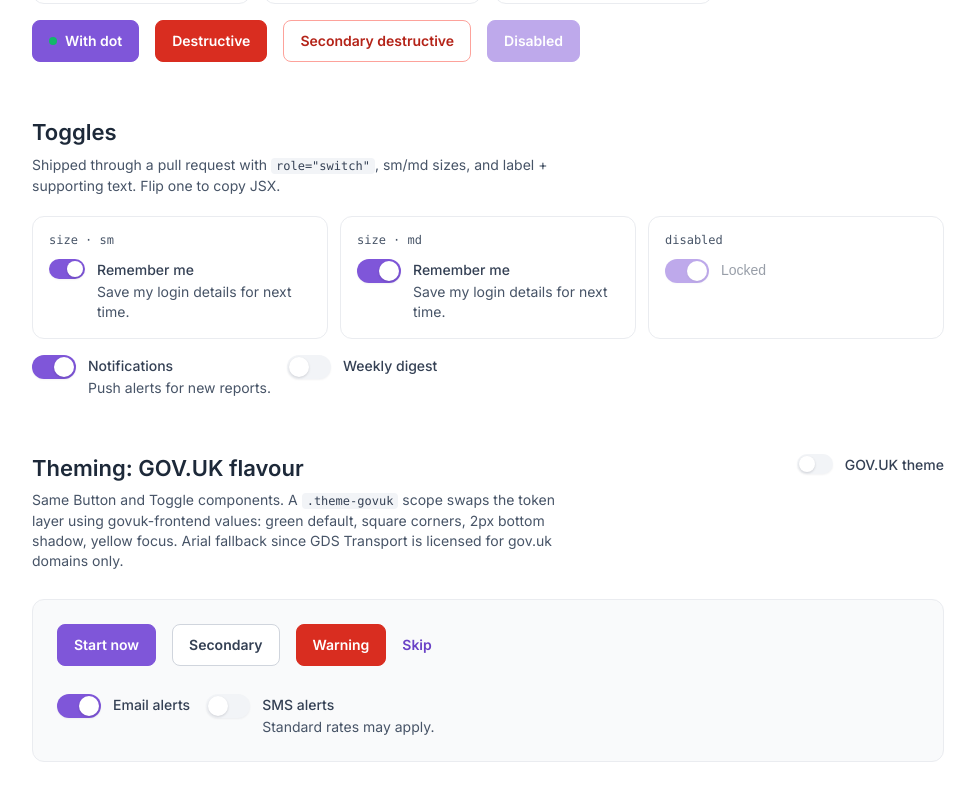
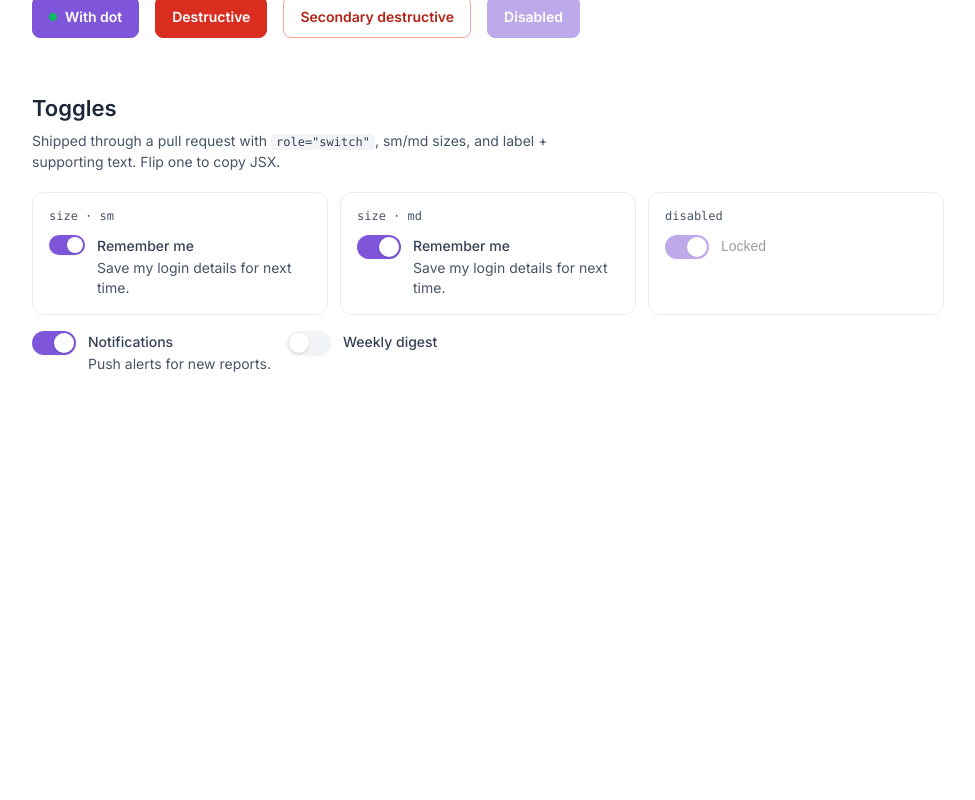
Before and after one commit to elliot-rylands/component-lab, a React (Vite) app: page / in a window 1280 px wide. Shown: the part 1440-2240 px from the top of the page, without its empty margins (152-1127 px from the left). After the commit the page ends 1966 px from the top, so only its background shows below. Built offline with nearby package versions, Linux system fonts and the light colour scheme.

Commit message:
Remove the GOV.UK theme from the Component Lab.
Keep the Untitled UI Button matrix and Toggle gallery as the public story.

```diff
--- a/src/App.css
+++ b/src/App.css
@@ -133,16 +133,6 @@
   margin-top: 8px;
 }
 
-.lab__theme-stage {
-  padding: 24px;
-  border: 1px solid var(--gray-200);
-  border-radius: 12px;
-  background: var(--gray-50);
-  display: flex;
-  flex-direction: column;
-  gap: 20px;
-}
-
 .lab__toast {
   position: fixed;
   left: 50%;
--- a/src/App.jsx
+++ b/src/App.jsx
@@ -36,7 +36,6 @@ export default function App() {
   const [toast, setToast] = useState(false);
   const [notify, setNotify] = useState(true);
   const [digest, setDigest] = useState(false);
-  const [themeGovuk, setThemeGovuk] = useState(false);
   const [sizeDemo, setSizeDemo] = useState({ sm: true, md: true });
 
   useEffect(() => {
@@ -62,8 +61,7 @@ export default function App() {
           <h1 className="lab__title">Component Lab</h1>
           <p className="lab__dek">
             Interactive Buttons and Toggles built from the Untitled UI PRO set.
-            Every example copies its JSX. Theming swaps the token layer, not the
-            components.
+            Every example copies its JSX.
           </p>
         </div>
       </header>
@@ -220,40 +218,6 @@ export default function App() {
         </div>
       </section>
 
-      <section className="lab__section">
-        <div className="lab__section-head">
-          <div>
-            <h2 className="lab__section-title">Theming: GOV.UK flavour</h2>
-            <p className="lab__section-note">
-              Same Button and Toggle components. A <code>.theme-govuk</code> scope
-              swaps the token layer using govuk-frontend values: green default,
-              square corners, 2px bottom shadow, yellow focus. Arial fallback
-              since GDS Transport is licensed for gov.uk domains only.
-            </p>
-          </div>
-          <Toggle
-            size="sm"
-            label="GOV.UK theme"
-            checked={themeGovuk}
-            onChange={(e) => setThemeGovuk(e.target.checked)}
-          />
-        </div>
-        <div className={themeGovuk ? 'theme-govuk lab__theme-stage' : 'lab__theme-stage'}>
-          <div className="lab__row">
-            <Button hierarchy="primary">Start now</Button>
-            <Button hierarchy="secondary-gray">Secondary</Button>
-            <Button hierarchy="primary" destructive>
-              Warning
-            </Button>
-            <Button hierarchy="link-color">Skip</Button>
-          </div>
-          <div className="lab__row lab__row--toggles">
-            <Toggle label="Email alerts" checked />
-            <Toggle label="SMS alerts" supportingText="Standard rates may apply." />
-          </div>
-        </div>
-      </section>
-
       <div className="lab__toast" data-show={toast} role="status">
         Copied JSX
       </div>
--- a/src/index.css
+++ b/src/index.css
@@ -1,5 +1,4 @@
 @import './styles/tokens.css';
-@import './styles/govuk-theme.css';
 
 * {
   box-sizing: border-box;
--- a/src/styles/govuk-theme.css
+++ /dev/null
@@ -1,48 +0,0 @@
-/* GOV.UK flavour — values from govuk-frontend.
-   Scoped under .theme-govuk so the default Untitled UI tokens stay intact. */
-
-.theme-govuk {
-  --primary-25: #e8f5ee;
-  --primary-50: #cce8d8;
-  --primary-100: #99d1b1;
-  --primary-200: #66b98a;
-  --primary-300: #33a263;
-  --primary-600: #00703c;
-  --primary-700: #005a30;
-  --primary-800: #003e21;
-
-  --error-25: #fef5f4;
-  --error-50: #f6d7d2;
-  --error-100: #f0b2a9;
-  --error-200: #e7897c;
-  --error-300: #de5f4f;
-  --error-600: #d4351c;
-  --error-700: #aa2b16;
-  --error-800: #7f2011;
-
-  --gray-50: #f3f2f1;
-  --gray-100: #e8e8e8;
-  --gray-200: #d0d0d0;
-  --gray-300: #b1b4b6;
-  --gray-600: #505a5f;
-  --gray-700: #0b0c0c;
-  --gray-800: #0b0c0c;
-
-  --success-500: #00703c;
-
-  --shadow-xs: 0 2px 0 #002d18;
-  --shadow-sm: 0 2px 0 #002d18;
-  --btn-shadow-bottom: 0 2px 0 #002d18;
-  --btn-radius: 0;
-
-  --focus-ring-primary: 0 0 0 3px #ffdd00;
-  --focus-ring-error: 0 0 0 3px #ffdd00;
-  --focus-ring-gray: 0 0 0 3px #ffdd00;
-
-  --font-family: Arial, Helvetica, sans-serif;
-}
-
-.theme-govuk .btn--primary:not(:disabled):hover,
-.theme-govuk .btn--primary-destructive:not(:disabled):hover {
-  box-shadow: 0 1px 0 #002d18;
-}
--- a/src/styles/tokens.css
+++ b/src/styles/tokens.css
@@ -63,7 +63,6 @@
   /* Motion */
   --transition-fast: 150ms ease-out;
 
-  /* Button bottom shadow used by GOV.UK theme (default: none) */
   --btn-shadow-bottom: none;
   --btn-radius: var(--radius-md);
 }
```
Also changed, not shown: 2 other files (tests, documents, lock files or other folders).
